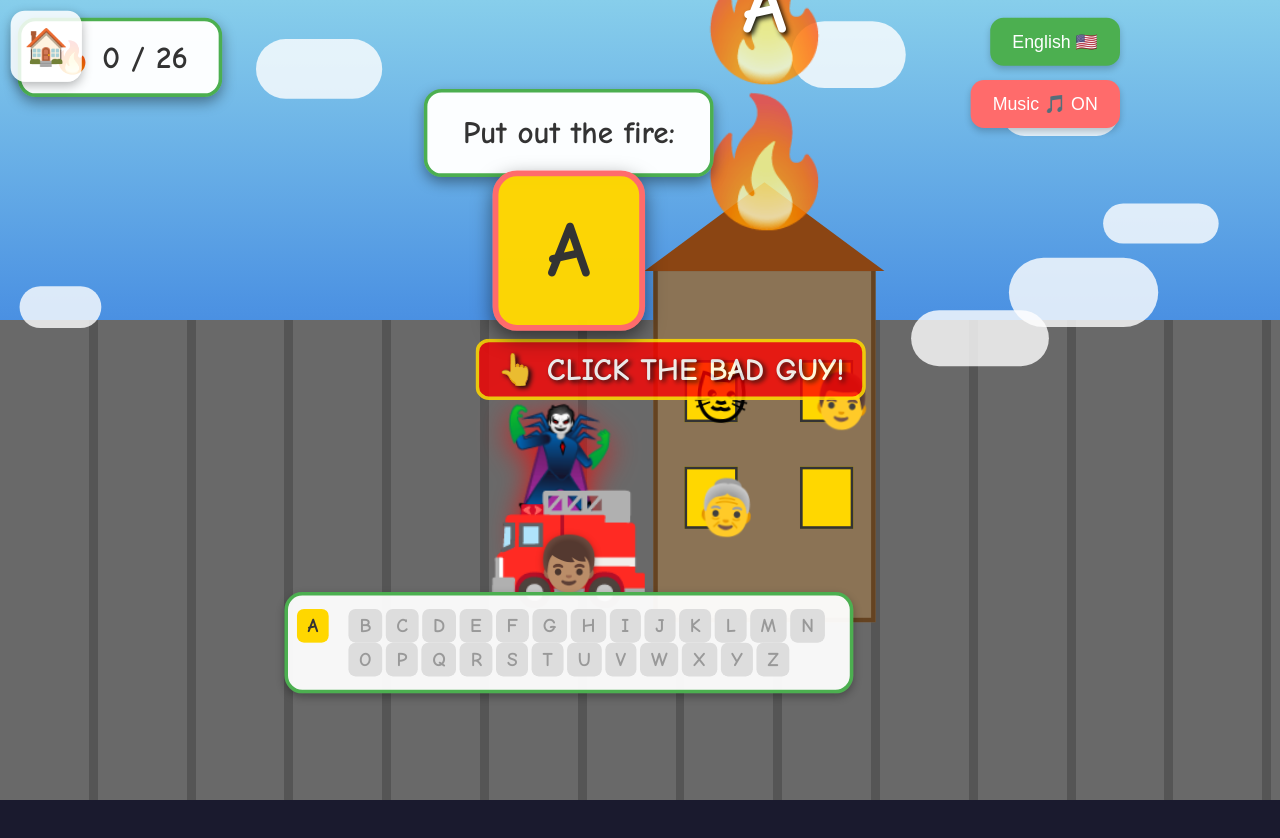
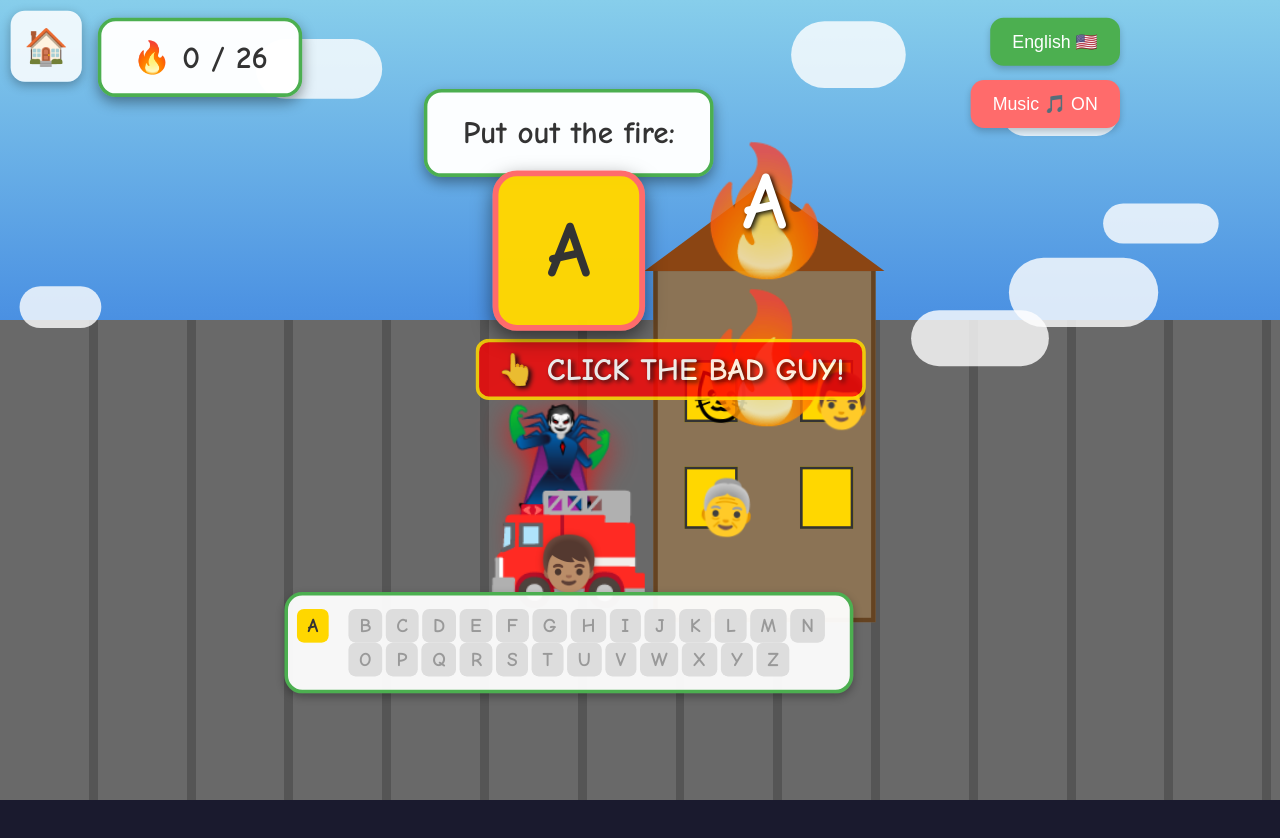
Before and after one commit to rjplaisted/geraldogames, a website: page games/firetruck-alphabet/index.html in a window 1280 px wide. Shown: the top 838 px of the page. Drawn offline with Linux system fonts and the light colour scheme.

Commit message:
Fix fire/letter positioning and score board overlap in firetruck game

```diff
--- a/games/firetruck-alphabet/index.html
+++ b/games/firetruck-alphabet/index.html
@@ -646,7 +646,7 @@
         #score-board {
             position: absolute;
             top: 20px;
-            left: 20px;
+            left: 110px;
             background: rgba(255, 255, 255, 0.98);
             padding: 20px 35px;
             border-radius: 20px;
@@ -2049,7 +2049,7 @@
             building.innerHTML = `
                 ${windowHTML}
                 ${peopleHTML}
-                <div class="fire" style="position: absolute; top: -220px; left: 50%; transform: translateX(-50%);">
+                <div class="fire" style="position: absolute; top: 0px; left: 50%; transform: translateX(-50%);">
                     <div class="fire-emoji ${fireClass}">${fireEmojis}</div>
                     <div class="letter ${fireClass}">${letter}</div>
                 </div>
```
